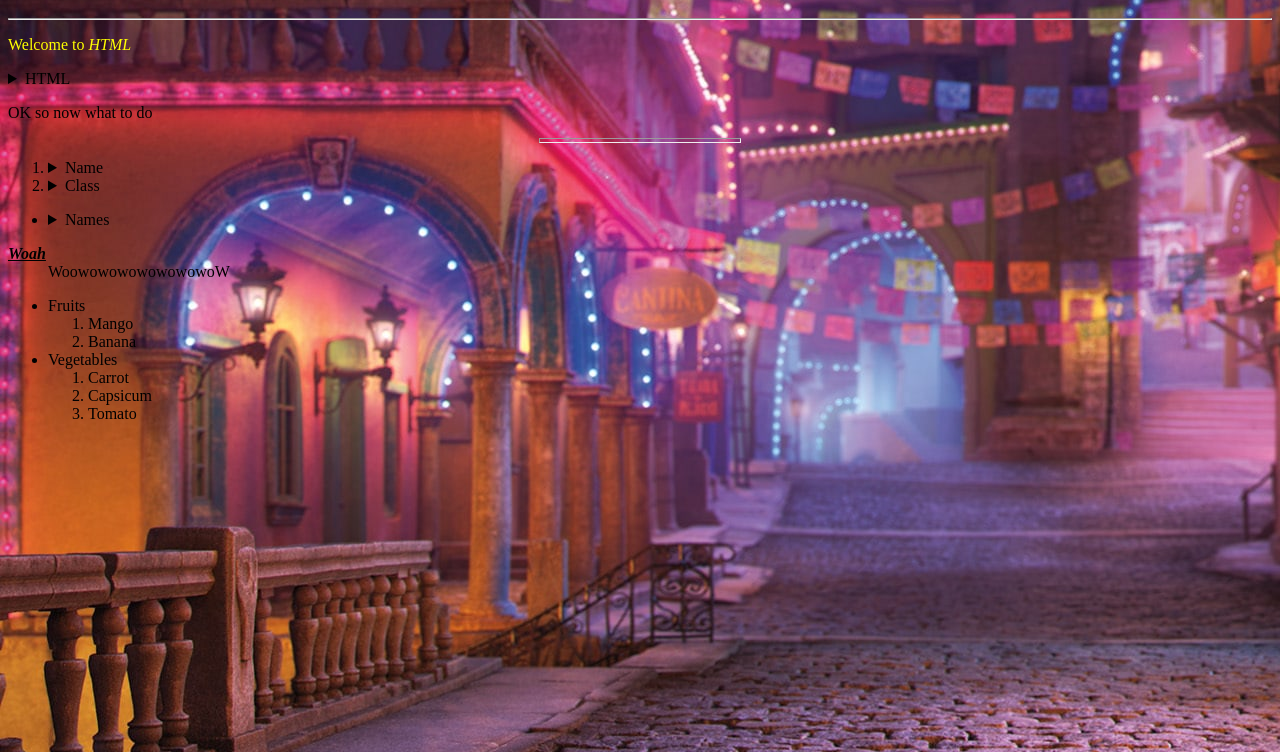
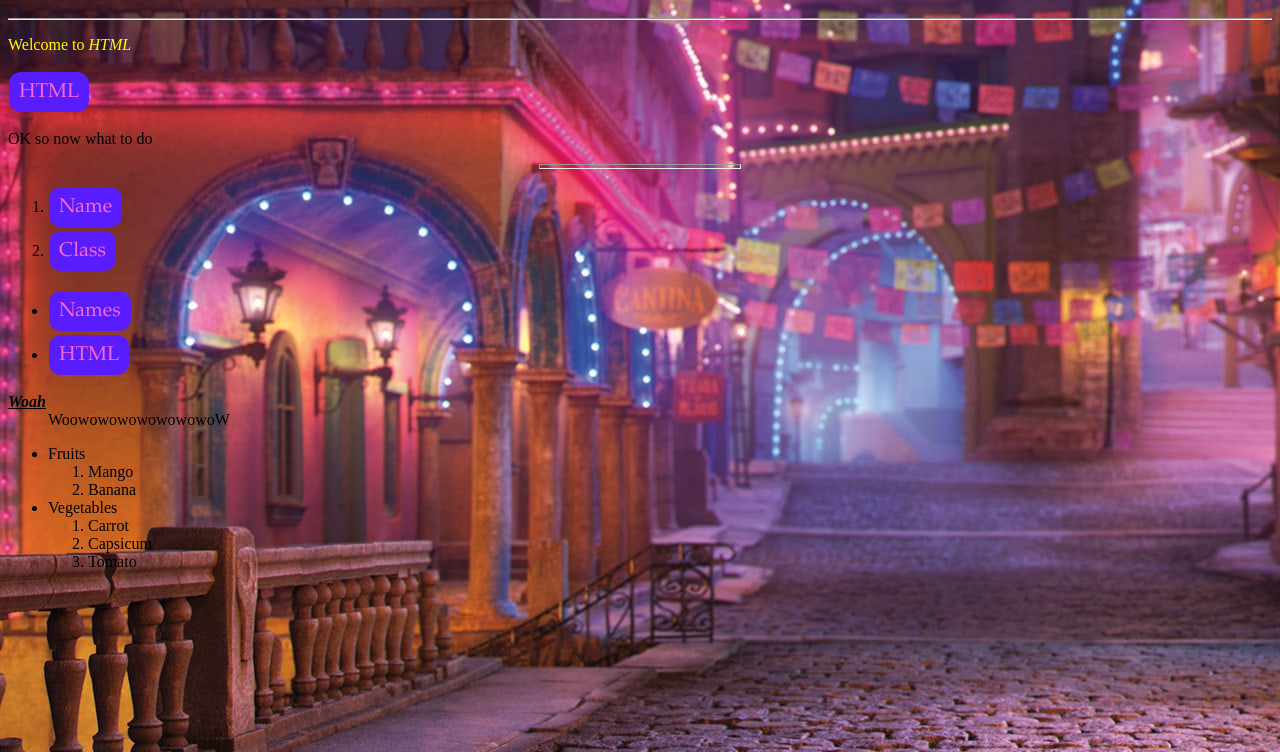
Before and after one commit to Pragnyayadav/html-class-10, a plain HTML site: page introduction.html in a window 1280 px wide. Shown: the part 48-800 px from the top of the page. Drawn offline with Linux system fonts and the light colour scheme.

Commit message:
new commit

```diff
--- a/introduction.html
+++ b/introduction.html
@@ -3,8 +3,30 @@
         <title>
             Introduction
         </title>
+        <style>
+        summary{
+            cursor: pointer;
+            margin: 150px 0;
+            background-color:#591dfd;
+            border: rgb(241, 64, 233);
+            color: rgb(250, 103, 218);
+            font-family: palatino;
+            padding: 8px 10px;
+            text-align: center;
+            text-decoration: none;
+            display: inline-block;
+            font-size: 20px;
+            margin: 2px 1px;
+            cursor: pointer;
+            border-radius: 12px;
+        }
+        summary:hover{
+            background-color: #5535c9;
+            color: #ffffff;
+            padding: 10px 12px;
+        </style>
     </head>
-    <body style="background-image: url(sa_pixar_virtualbg_coco_16x9_9ccd7110.jpeg);">
+    <body background="sa_pixar_virtualbg_coco_16x9_9ccd7110.jpeg">
         <font color="Aqua"><h1>It is an Introduction</h1></font><hr>
         <font color="Yellow"><p>Welcome to <i>HTML</i></p></font>
 
@@ -14,7 +36,7 @@
             </summary>
             It is a markup language
         </details>
-        <p>OK so now what to do</p> <hr size="5" width="200" style="align-content: left;">
+        <p>OK so now what to do</p> <hr size="5" width="200">
 
         <!-- list with details and summary -->
 
@@ -47,6 +69,19 @@
                         <li>Pragnya</li>
                         <li>Tarun</li>
                         <li>Ayush</li>
+                    </ol>
+                </details>
+            </li>
+            <li>
+                <details>
+                    <summary>
+                        HTML
+                    </summary>
+                    <ol>
+                        <li>Hyper</li>
+                        <li>Text</li>
+                        <li>Markup</li>
+                        <li>Langage</li>
                     </ol>
                 </details>
             </li>
```
